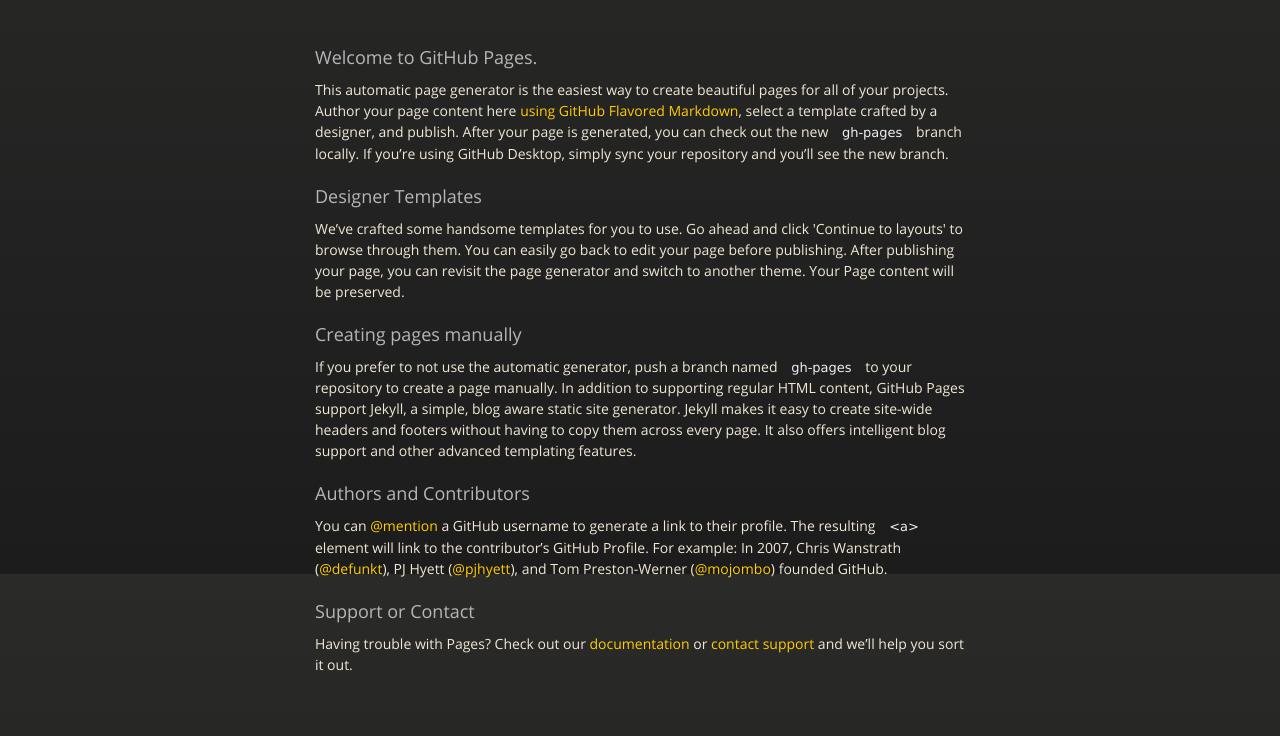
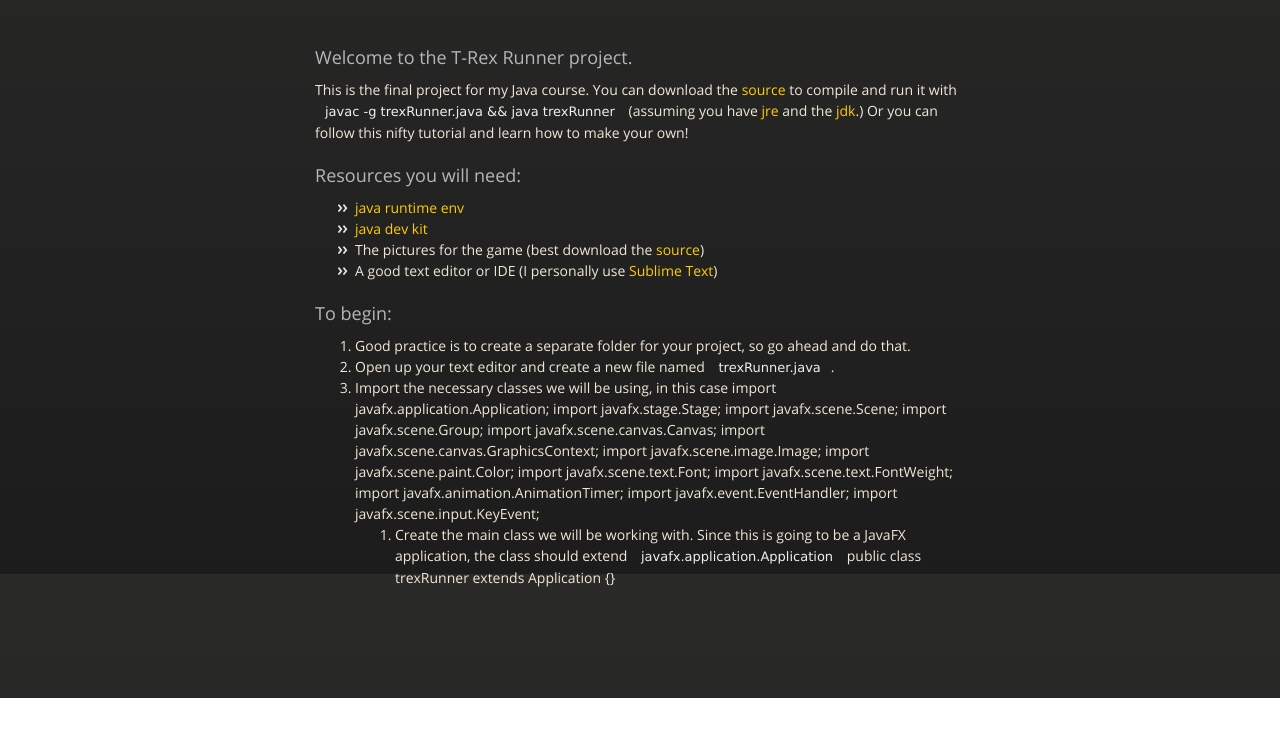
Before and after one commit to FracturedCode/trexRunner, a plain HTML site: page index.html in a window 1280 px wide. Shown: the part 226-962 px from the top of the page. After the commit the page ends 924 px from the top, so only its background shows below. Drawn offline with nearby package versions, Linux system fonts and the light colour scheme.

Commit message:
Create gh-pages branch via GitHub

```diff
--- a/index.html
+++ b/index.html
@@ -39,29 +39,47 @@
         </div>
 
         <h3>
-<a id="welcome-to-github-pages" class="anchor" href="#welcome-to-github-pages" aria-hidden="true"><span aria-hidden="true" class="octicon octicon-link"></span></a>Welcome to GitHub Pages.</h3>
+<a id="welcome-to-the-t-rex-runner-project" class="anchor" href="#welcome-to-the-t-rex-runner-project" aria-hidden="true"><span aria-hidden="true" class="octicon octicon-link"></span></a>Welcome to the T-Rex Runner project.</h3>
 
-<p>This automatic page generator is the easiest way to create beautiful pages for all of your projects. Author your page content here <a href="https://guides.github.com/features/mastering-markdown/">using GitHub Flavored Markdown</a>, select a template crafted by a designer, and publish. After your page is generated, you can check out the new <code>gh-pages</code> branch locally. If you’re using GitHub Desktop, simply sync your repository and you’ll see the new branch.</p>
+<p>This is the final project for my Java course. You can download the <a href="https://github.com/FracturedCodes/trexRunner/zipball/master">source</a> to compile and run it with <code>javac -g trexRunner.java &amp;&amp; java trexRunner</code> (assuming you have <a href="java.com/download">jre</a> and the <a href="http://www.oracle.com/technetwork/java/javase/downloads/index.html">jdk</a>.) Or you can follow this nifty tutorial and learn how to make your own!</p>
 
 <h3>
-<a id="designer-templates" class="anchor" href="#designer-templates" aria-hidden="true"><span aria-hidden="true" class="octicon octicon-link"></span></a>Designer Templates</h3>
+<a id="resources-you-will-need" class="anchor" href="#resources-you-will-need" aria-hidden="true"><span aria-hidden="true" class="octicon octicon-link"></span></a>Resources you will need:</h3>
 
-<p>We’ve crafted some handsome templates for you to use. Go ahead and click 'Continue to layouts' to browse through them. You can easily go back to edit your page before publishing. After publishing your page, you can revisit the page generator and switch to another theme. Your Page content will be preserved.</p>
+<ul>
+<li><a href="java.com/download">java runtime env</a></li>
+<li><a href="http://www.oracle.com/technetwork/java/javase/downloads/index.html">java dev kit</a></li>
+<li>The pictures for the game (best download the <a href="https://github.com/FracturedCodes/trexRunner/zipball/master">source</a>)</li>
+<li>A good text editor or IDE (I personally use <a href="https://www.sublimetext.com/">Sublime Text</a>)</li>
+</ul>
 
 <h3>
-<a id="creating-pages-manually" class="anchor" href="#creating-pages-manually" aria-hidden="true"><span aria-hidden="true" class="octicon octicon-link"></span></a>Creating pages manually</h3>
+<a id="to-begin" class="anchor" href="#to-begin" aria-hidden="true"><span aria-hidden="true" class="octicon octicon-link"></span></a>To begin:</h3>
 
-<p>If you prefer to not use the automatic generator, push a branch named <code>gh-pages</code> to your repository to create a page manually. In addition to supporting regular HTML content, GitHub Pages support Jekyll, a simple, blog aware static site generator. Jekyll makes it easy to create site-wide headers and footers without having to copy them across every page. It also offers intelligent blog support and other advanced templating features.</p>
+<ol>
+<li>Good practice is to create a separate folder for your project, so go ahead and do that.</li>
+<li>Open up your text editor and create a new file named <code>trexRunner.java</code>.</li>
+<li>Import the necessary classes we will be using, in this case
+import javafx.application.Application;
+import javafx.stage.Stage;
+import javafx.scene.Scene;
+import javafx.scene.Group;
+import javafx.scene.canvas.Canvas;
+import javafx.scene.canvas.GraphicsContext;
+import javafx.scene.image.Image;
+import javafx.scene.paint.Color;
+import javafx.scene.text.Font;
+import javafx.scene.text.FontWeight;
+import javafx.animation.AnimationTimer;
+import javafx.event.EventHandler;
+import javafx.scene.input.KeyEvent;
 
-<h3>
-<a id="authors-and-contributors" class="anchor" href="#authors-and-contributors" aria-hidden="true"><span aria-hidden="true" class="octicon octicon-link"></span></a>Authors and Contributors</h3>
-
-<p>You can <a href="https://help.github.com/articles/basic-writing-and-formatting-syntax/#mentioning-users-and-teams" class="user-mention">@mention</a> a GitHub username to generate a link to their profile. The resulting <code>&lt;a&gt;</code> element will link to the contributor’s GitHub Profile. For example: In 2007, Chris Wanstrath (<a href="https://github.com/defunkt" class="user-mention">@defunkt</a>), PJ Hyett (<a href="https://github.com/pjhyett" class="user-mention">@pjhyett</a>), and Tom Preston-Werner (<a href="https://github.com/mojombo" class="user-mention">@mojombo</a>) founded GitHub.</p>
-
-<h3>
-<a id="support-or-contact" class="anchor" href="#support-or-contact" aria-hidden="true"><span aria-hidden="true" class="octicon octicon-link"></span></a>Support or Contact</h3>
-
-<p>Having trouble with Pages? Check out our <a href="https://help.github.com/pages">documentation</a> or <a href="https://github.com/contact">contact support</a> and we’ll help you sort it out.</p>
+<ol>
+<li>Create the main class we will be working with. Since this is going to be a JavaFX application, the class should extend <code>javafx.application.Application</code>
+public class trexRunner extends Application {}</li>
+</ol>
+</li>
+</ol>
       </section>
 
     </div>
```
Also changed, not shown: params.json (+1 -1 lines).
